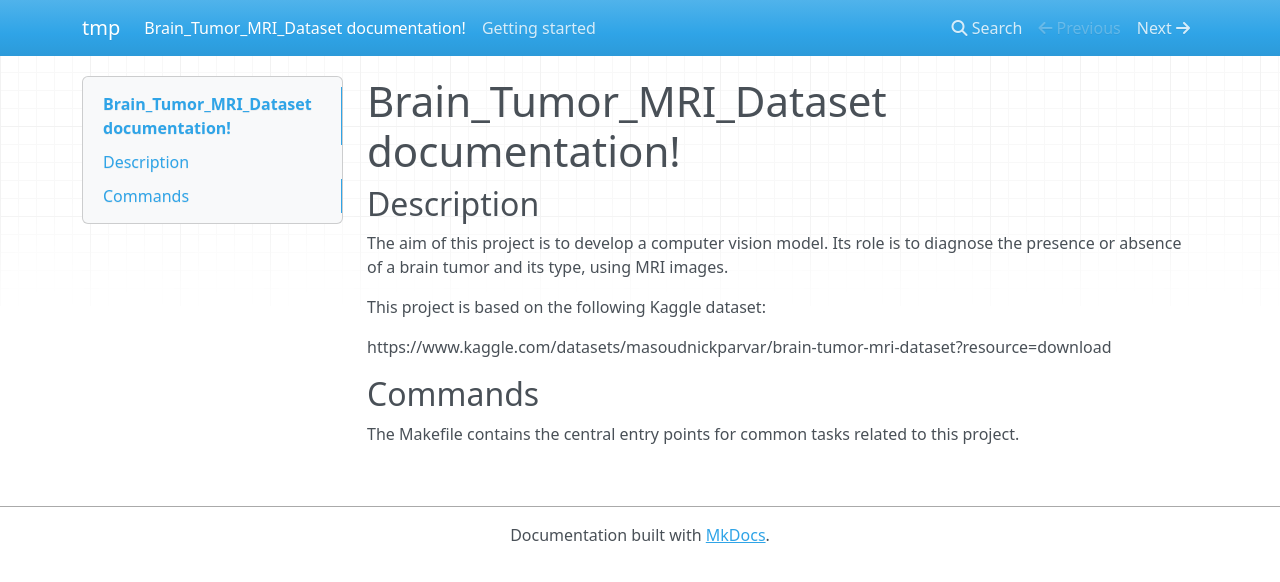
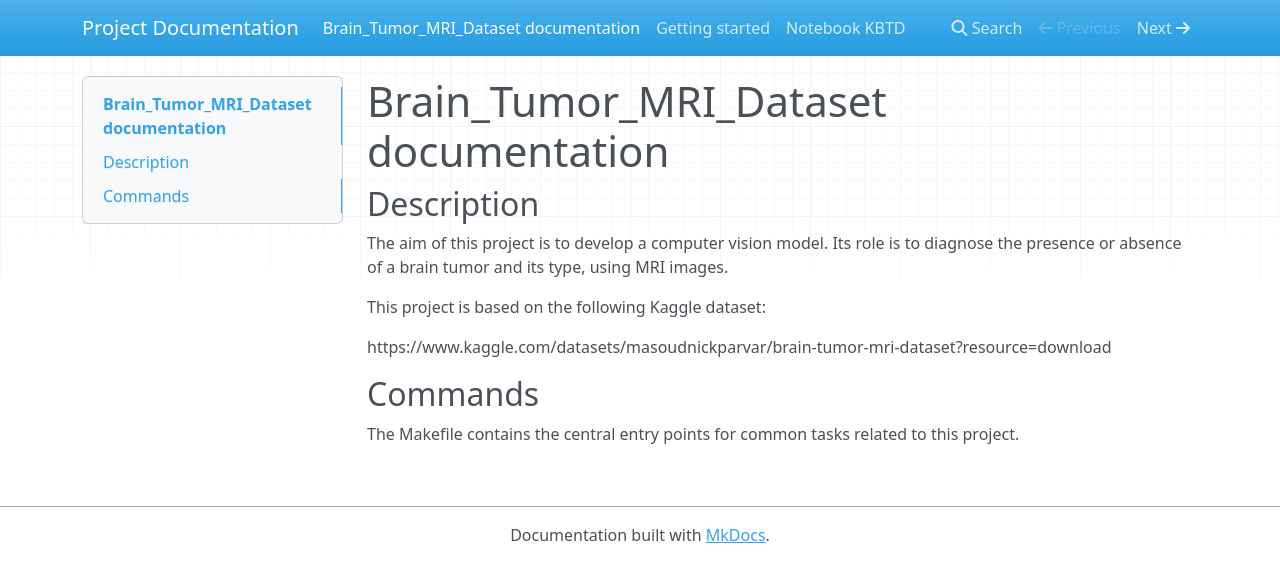
Before and after one commit to Jeremy-Duval-PhD/Brain_Tumor_MRI_Dataset, an MkDocs documentation site: the page built from docs/docs/index.md, in a window 1280 px wide. Shown: the top 582 px of the page. Built offline with MkDocs 1.6.1, drawn with Linux system fonts in a browser that asks for light colours; nearby versions of some CDN libraries.

Commit message:
Setup notebook and documentation to begin EDA

```diff
--- a/docs/docs/index.md
+++ b/docs/docs/index.md
@@ -1,4 +1,4 @@
-# Brain_Tumor_MRI_Dataset documentation!
+# Brain_Tumor_MRI_Dataset documentation
 
 ## Description
 
--- a/docs/mkdocs.yml
+++ b/docs/mkdocs.yml
@@ -1,4 +1,4 @@
-site_name: tmp
+site_name: Project Documentation
 #
 site_author: Jeremy_Duval
 #
```
Also changed, not shown: docs/docs/notebook.md (added, +20 -0 lines), 1 other file.
